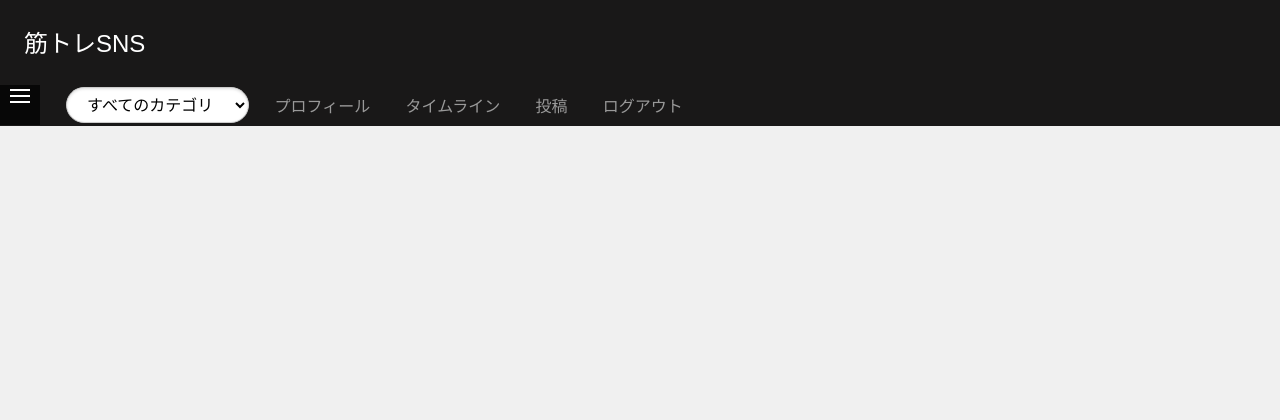
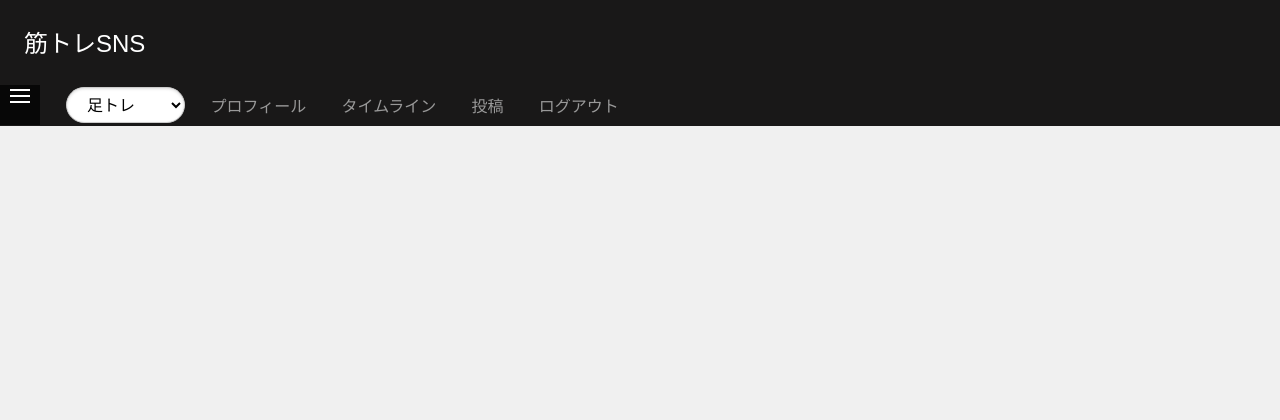
Before and after one commit to NishiKaichi/MuscleMate, a Flask app: page /category/1 in a window 1280 px wide. Shown: the top 420 px of the page. Run offline with Flask 3, Linux system fonts and the light colour scheme; a user stored in the database is signed in; data comes from the database, SQL or seed files in the repository; both versions use the stored data as it was after the commit.

Commit message:
カテゴリ選択後に作者が表示されない不具合とカテゴリ不整合の解消

```diff
--- a/kintoresns/templates/category.html
+++ b/kintoresns/templates/category.html
@@ -20,7 +20,10 @@
         {% if post.image_path %}
         <br><img src="{{ url_for('static', filename='uploads/' ~ post.image_path) }}" alt="Image">
         {% endif %}
-        <p class="info">{{ post.timestamp | datestr }}</p>
+        <p class="info">
+            {{ post.timestamp | datestr }}
+            作: <a href="/users/{{ post.user_id }}">{{ post.username }}</a>
+        </p>
         <form action="/toggle_like/{{ post.id }}" method="post" style="display:inline;">
             {% if post.liked_by_me %}
             <button type="submit">いいねを取り消す</button>
--- a/kintoresns/templates/layout_login.html
+++ b/kintoresns/templates/layout_login.html
@@ -20,10 +20,14 @@
                 <!-- カテゴリ選択フォーム -->
                 <form class="pure-form" action="{{ url_for('category_posts', category_name='all') }}" method="GET">
                     <select name="category" class="pure-input-rounded" onchange="window.location.href='/category/' + this.value;">
-                        <option value="all">すべてのカテゴリ</option>
                         <option value="足トレ">足トレ</option>
                         <option value="腕トレ">腕トレ</option>
+                        <option value="胸トレ">胸トレ</option>
+                        <option value="肩トレ">肩トレ</option>
+                        <option value="背中トレ">背中トレ</option>
+                        <option value="全身トレ">全身トレ</option>
                         <option value="有酸素">有酸素</option>
+                        <option value="その他">その他</option>
                         <!-- 他のカテゴリを追加 -->
                     </select>
                 </form>
```
Also changed, not shown: kintoresns/data.db.
